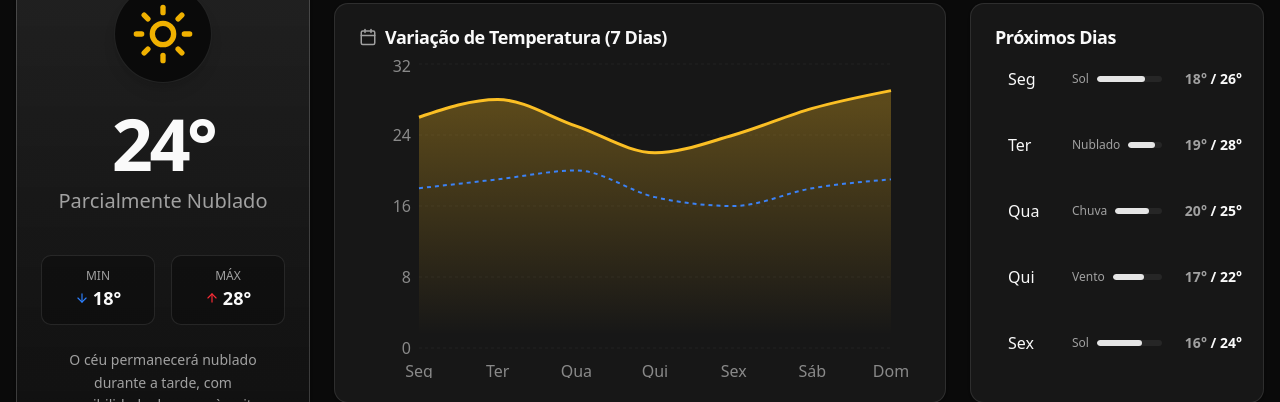
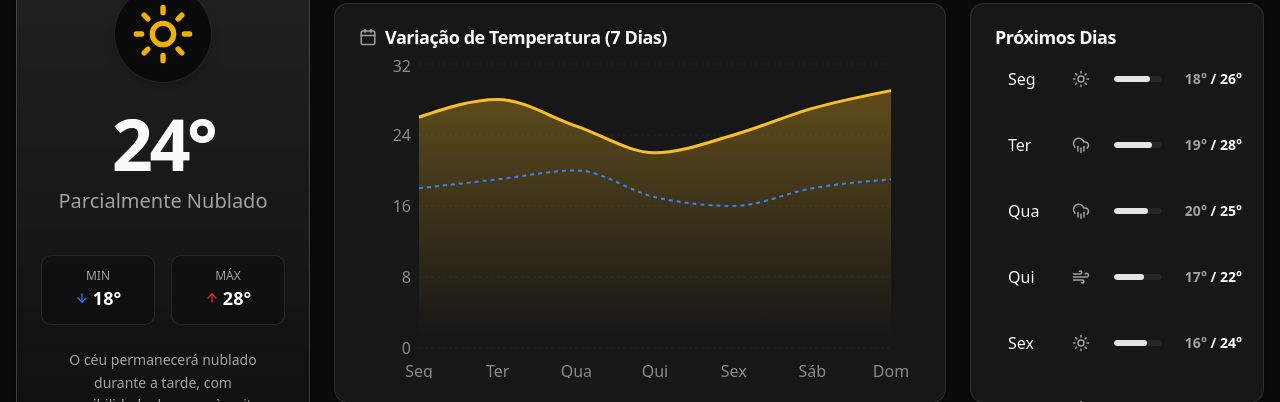
Before and after one commit to rodrigues-heric/weather-report, a React (Vite) app in the folder weather-report/: page / in a window 1280 px wide. Shown: the part 351-753 px from the top of the page. Built offline with nearby package versions, Linux system fonts and the light colour scheme.

Commit message:
Fix: weather week temp alignment

```diff
--- a/weather-report/src/components/weather-week-temperatures.tsx
+++ b/weather-report/src/components/weather-week-temperatures.tsx
@@ -1,16 +1,17 @@
 import { Card } from './card';
 import { CardContent } from './card-content';
 import { CardHeader } from './card-header';
+import { Sun, CloudRain, Wind } from 'lucide-react';
 
 // MOCK
 const dailyData = [
-  { day: 'Seg', min: 18, max: 26, condition: 'Sol' },
-  { day: 'Ter', min: 19, max: 28, condition: 'Nublado' },
-  { day: 'Qua', min: 20, max: 25, condition: 'Chuva' },
-  { day: 'Qui', min: 17, max: 22, condition: 'Vento' },
-  { day: 'Sex', min: 16, max: 24, condition: 'Sol' },
-  { day: 'Sáb', min: 18, max: 27, condition: 'Sol' },
-  { day: 'Dom', min: 19, max: 29, condition: 'Quente' },
+  { day: 'Seg', min: 18, max: 26, icon: <Sun size={18} /> },
+  { day: 'Ter', min: 19, max: 28, icon: <CloudRain size={18} /> },
+  { day: 'Qua', min: 20, max: 25, icon: <CloudRain size={18} /> },
+  { day: 'Qui', min: 17, max: 22, icon: <Wind size={18} /> },
+  { day: 'Sex', min: 16, max: 24, icon: <Sun size={18} /> },
+  { day: 'Sáb', min: 18, max: 27, icon: <Sun size={18} /> },
+  { day: 'Dom', min: 19, max: 29, icon: <Sun size={18} /> },
 ];
 
 export function WeatherWeekTemperatures() {
@@ -25,8 +26,8 @@ export function WeatherWeekTemperatures() {
           >
             <span className='w-12 font-medium'>{day.day}</span>
             <div className='flex flex-1 items-center gap-2 px-4'>
-              <span className='text-muted-foreground text-xs'>
-                {day.condition}
+              <span className='text-muted-foreground mr-4 text-xs'>
+                {day.icon}
               </span>
               <div className='bg-secondary h-1.5 flex-1 overflow-hidden rounded-full'>
                 <div
```
